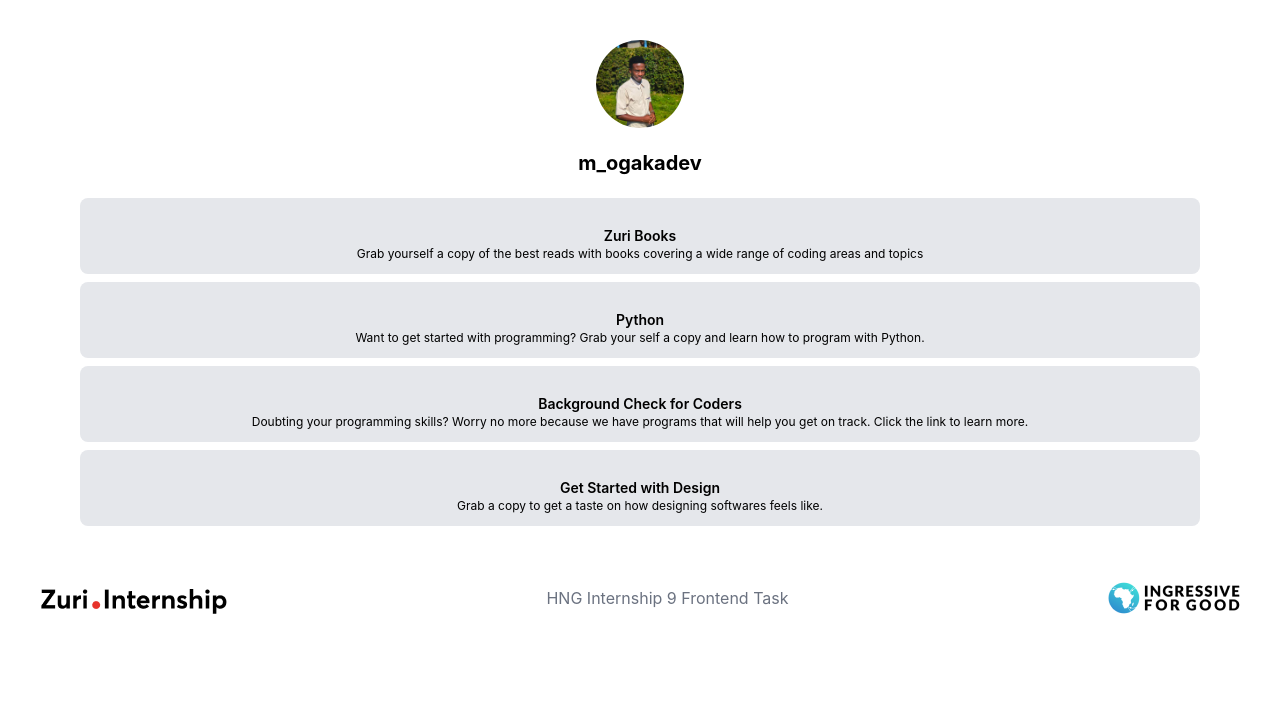
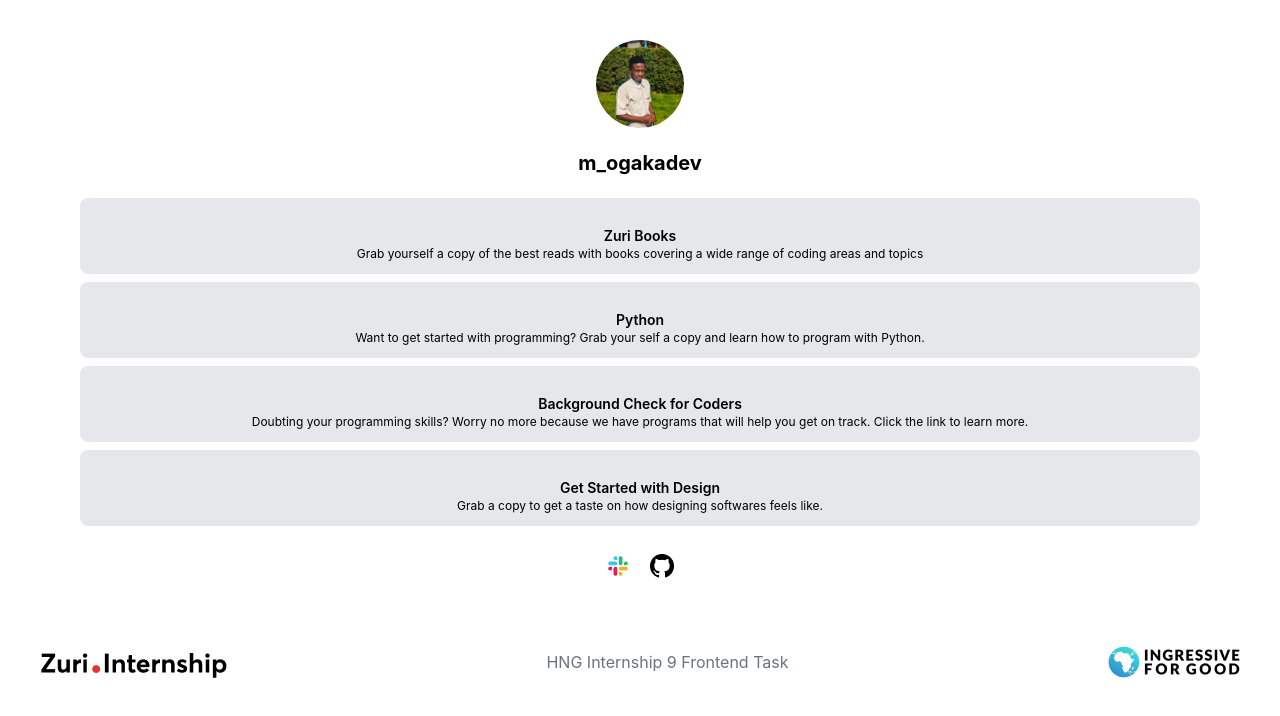
Before and after one commit to Mogakamo/linktree-clone, a React (Vite) app: page / in a window 1280 px wide. Shown: the top 716 px of the page. Built offline with nearby package versions, Linux system fonts and the light colour scheme.

Commit message:
[ui]: added the socials links

```diff
--- a/src/components/App.tsx
+++ b/src/components/App.tsx
@@ -2,12 +2,14 @@ import { useState } from "react";
 import Footer from "./Footer";
 import Header from "./Header";
 import Links from "./Links";
+import Socials from "./Socials";
 
 function App() {
   return (
     <div className="flex flex-col items-center justify-center p-10">
       <Header />
       <Links />
+      <Socials />
       <Footer />
     </div>
   );
--- /dev/null
+++ b/src/components/Socials.tsx
@@ -0,0 +1,18 @@
+import React from "react";
+import slack from "../assets/icons/slack.png"
+import github from "../assets/icons/github.png"
+
+const Socials = () => {
+  return (
+    <div className="flex md:flex-row flex-col items-start justify-start md:items-center w-full md:justify-center space-x-5 py-5">
+        <a href="#mog.dev">
+            <img src={slack} alt="username" />
+        </a>
+        <a href="https://github.com/Mogakamo/linktree-clone.git">
+            <img src={github} alt="github repo" />
+        </a>
+    </div>
+  );
+};
+
+export default Socials;
```
